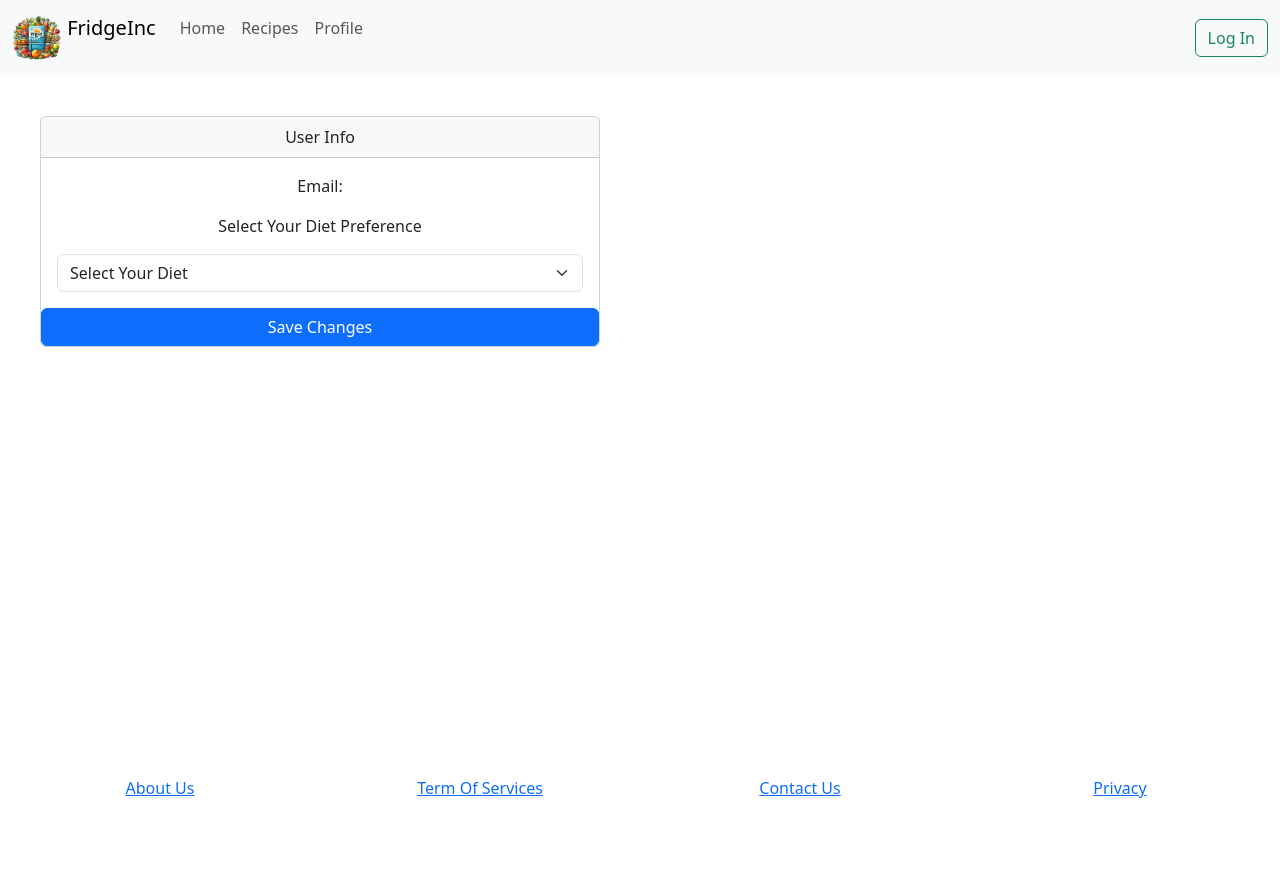
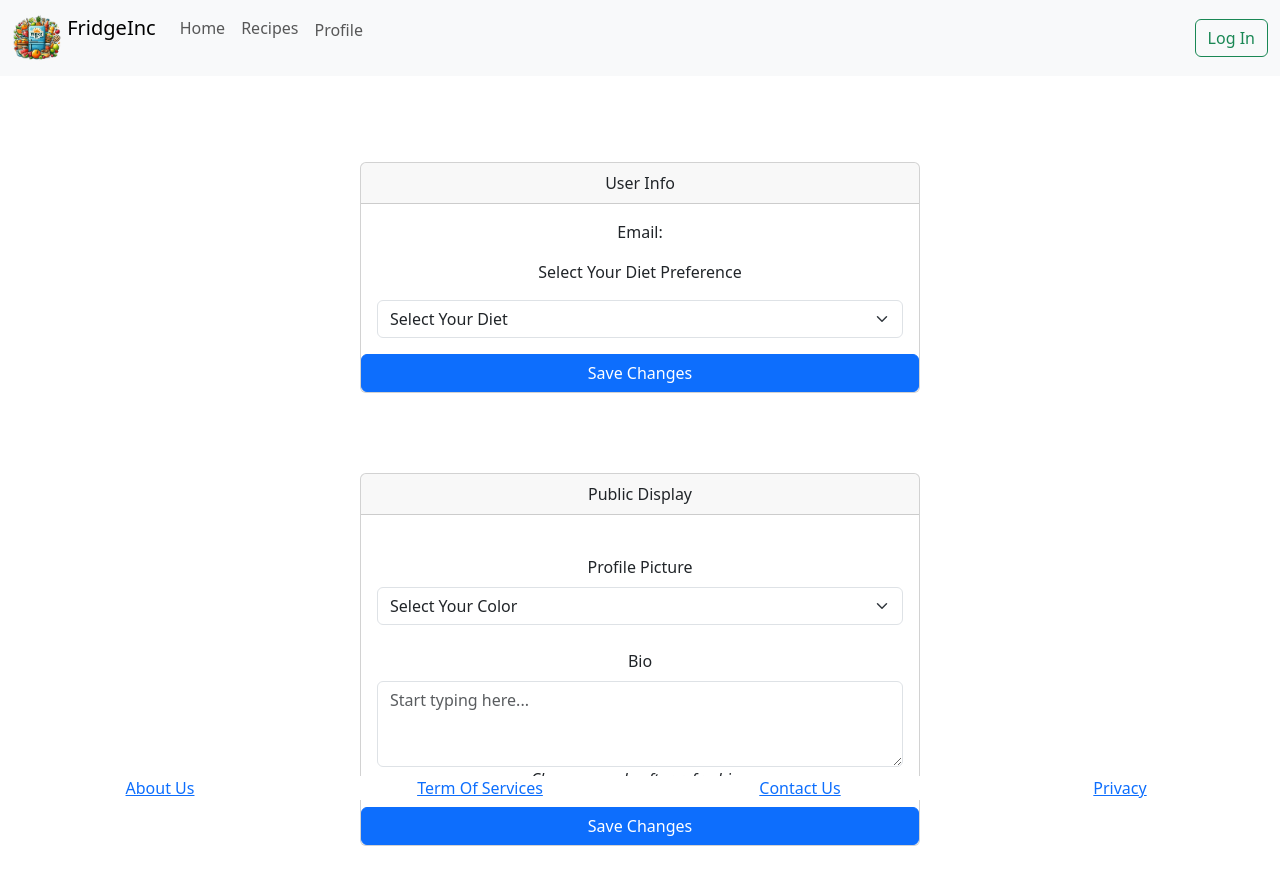
Before and after one commit to shibcreate/FridgeInc, a React (Vite) app in the folder client/: page /account in a window 1280 px wide. Before the commit the page ends 800 px from the top, so only its background shows below. Built offline with nearby package versions, Linux system fonts and the light colour scheme.

Commit message:
finished bio and pfp color
stored in local storage p sure it works!!!

```diff
--- a/client/package.json
+++ b/client/package.json
@@ -48,7 +48,7 @@
   },
   "devDependencies": {
     "@vitejs/plugin-react-refresh": "^1.3.6",
-    "vite": "^5.1.6"
+    "vite": "^5.2.7"
   },
   "peerDependencies": {
     "@tensorflow/tfjs-backend-cpu": "^2.8.6",
--- a/client/src/components/Navigation.jsx
+++ b/client/src/components/Navigation.jsx
@@ -5,6 +5,7 @@ import {Link} from 'react-router-dom'
 import Button from 'react-bootstrap/Button'
 
 export default function Navigation() {
+
   return (
       <Navbar bg="light" data-bs-theme="light">
         <Container fluid>
@@ -21,7 +22,18 @@ export default function Navigation() {
           </Navbar.Brand>
             <Nav.Link href="/">Home</Nav.Link>
             <Nav.Link href="/recipes">Recipes</Nav.Link>
-            <Nav.Link href="/profile">Profile</Nav.Link>
+            <Nav.Link href="/profile">Profile
+            <div
+              style={{
+                width: '20px',
+                height: '20px',
+                borderRadius: '50%',
+                backgroundColor: localStorage.getItem('userColor'),
+                display: 'inline-block',
+                marginLeft: '5px',
+              }}
+            ></div>
+            </Nav.Link>
           </Nav>
           <Link to='/login'>
           <Button variant="outline-success">Log In</Button>
--- a/client/src/pages/Account.jsx
+++ b/client/src/pages/Account.jsx
@@ -2,11 +2,14 @@ import { useState } from 'react';
 import { Link, useLocation } from 'react-router-dom';
 import Card from 'react-bootstrap/Card';
 import Form from 'react-bootstrap/Form';
+import Button from 'react-bootstrap/Button';
 
 export default function Account() {
   const location = useLocation();
   const { email, name } = location.state || {};
   const [dietPreference, setDietPreference] = useState('');
+  const [profilePicture, setProfilePicture] = useState('');
+  const [bio, setBio] = useState('');
 
   const handleSaveChanges = async () => {
     try {
@@ -29,7 +32,29 @@ export default function Account() {
     }
   };
 
+  const handleDisplayChanges = () => {
+    try {
+      // Save profile picture color and bio to local storage
+      localStorage.setItem('userColor', profilePicture);
+      localStorage.setItem('userBio', bio)
+
+      console.log('Display preference saved successfully');
+    } catch (error) {
+      console.error('Error saving display preference:', error);
+    }
+  };
+
+
   return (
+    <div className="d-flex flex-column align-items-center">
+    {/* Displaying the bio text */}
+        <div style={{ textAlign: 'center', marginBottom: '10px', fontFamily: 'Helvetica, sans-serif' }}>
+          <div style={{ backgroundColor: localStorage.getItem('userColor'), padding: '10px', borderRadius: '5px' }}>
+            <p><b>{localStorage.getItem('userBio')}</b></p>
+          </div>
+        </div>
+
+
     <Card style={{ width: '35rem', margin: '40px' }}>
       <Card.Header>User Info</Card.Header>
       <Card.Body>
@@ -49,7 +74,43 @@ export default function Account() {
       <button className="btn btn-primary" onClick={handleSaveChanges}>
         Save Changes
       </button>
+    </Card>
+
+    <Card style={{ width: '35rem', margin: '40px' }}>
+          <Card.Header>Public Display</Card.Header><br></br>
+          <Card.Body>
+            <Form.Group controlId="profilePicture">
+              <Form.Label>Profile Picture</Form.Label>
+              <Form.Select
+                aria-label="Select color"
+                onChange={(e) => setProfilePicture(e.target.value)}
+              >
+                <option>Select Your Color</option>
+                <option value="Tomato">red</option>
+                <option value="Orange">yellow</option>
+                <option value="YellowGreen">green</option>
+                <option value="CornflowerBlue">blue</option>
+                <option value="Orchid">purple</option>
+        </Form.Select>
+            </Form.Group>
+            <br></br>
+            <Form.Group controlId="bio">
+              <Form.Label>Bio</Form.Label>
+              <Form.Control
+                as="textarea"
+                rows={3}
+                value={bio}
+                onChange={(e) => setBio(e.target.value)}
+                placeholder="Start typing here..."
+              />
+            </Form.Group>
+            <Card.Text><i>Changes apply after refreshing</i></Card.Text>
+          </Card.Body>
+          <button className="btn btn-primary" onClick={handleDisplayChanges}>
+        Save Changes
+      </button>
       {/* Using a button instead of Link for form submission */}
     </Card>
+    </div>
   );
 }
```
Also changed, not shown: 1 other file (tests, documents, lock files or other folders).
